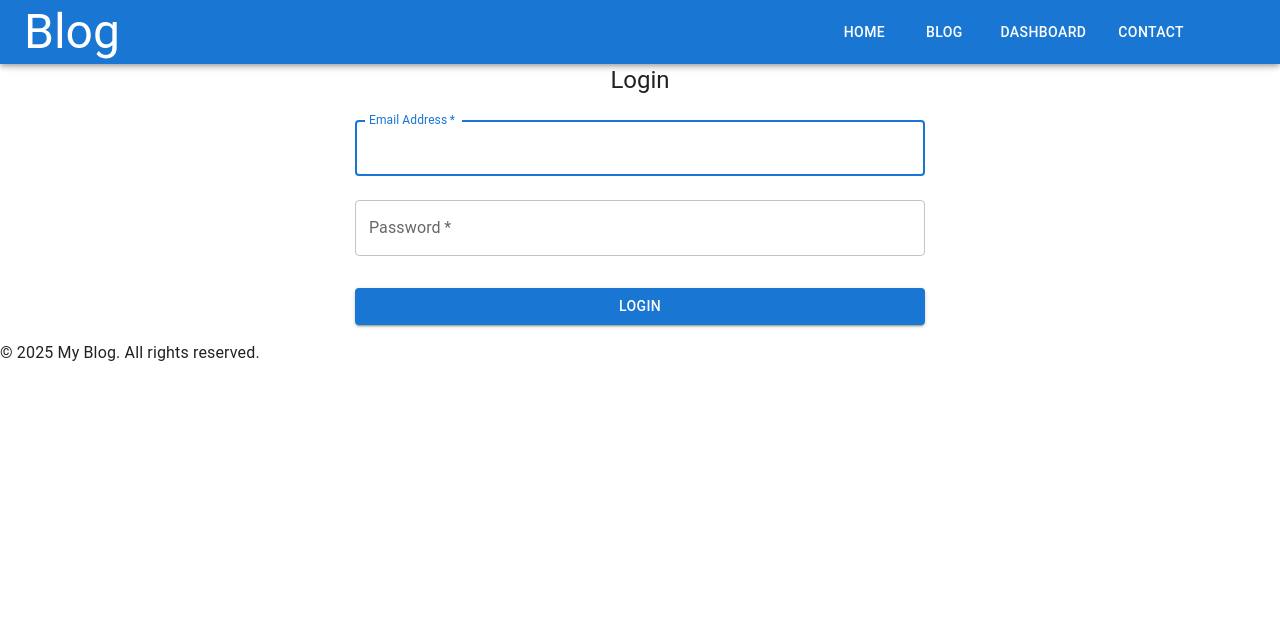
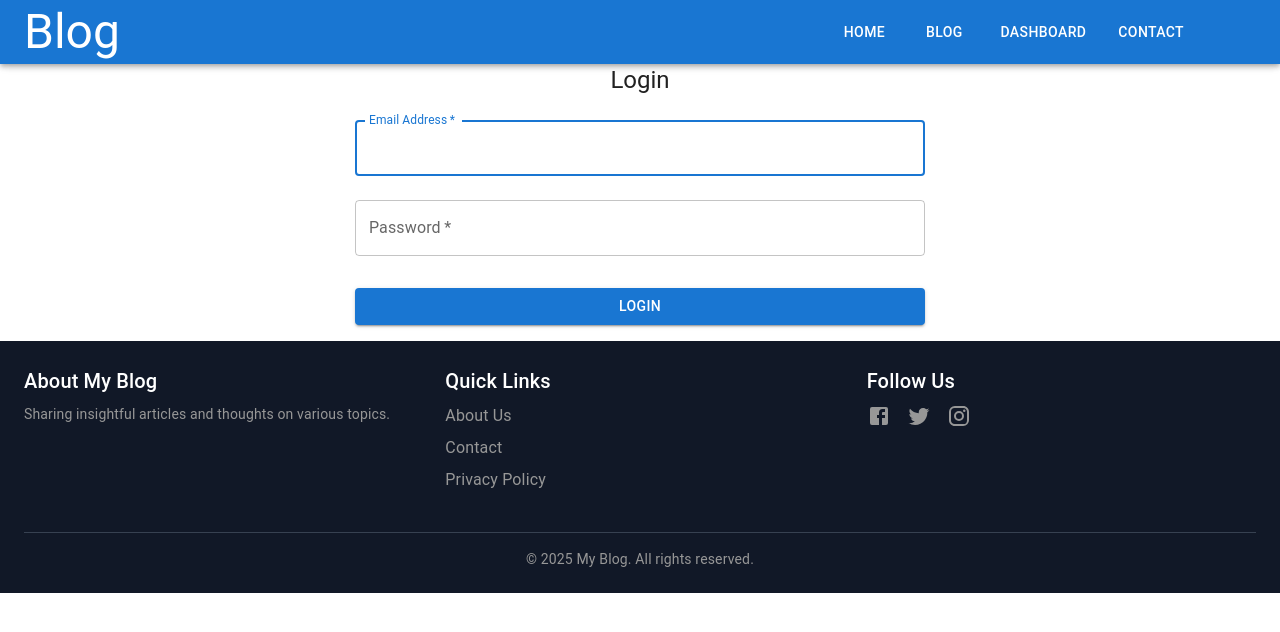
Before and after one commit to rashidc069/frontendup, a React (Vite) app: page /login in a window 1280 px wide. Shown: the top 632 px of the page. Built offline with nearby package versions, Linux system fonts and the light colour scheme.

Commit message:
Latest change

```diff
--- a/src/components/Footer.jsx
+++ b/src/components/Footer.jsx
@@ -1,7 +1,70 @@
+import React from 'react';
+import { Container, Grid, Typography, Link, Box } from '@mui/material';
+import FacebookIcon from '@mui/icons-material/Facebook';
+import TwitterIcon from '@mui/icons-material/Twitter';
+import InstagramIcon from '@mui/icons-material/Instagram';
+
 const Footer = () => {
     return (
-        <footer className="bg-gray-900 text-white p-4 text-center">
-            © {new Date().getFullYear()} My Blog. All rights reserved.
+        <footer style={{ backgroundColor: '#111827', color: 'white', padding: '24px' }}>
+            <Container maxWidth="md">
+                <Grid container spacing={4} justifyContent="center" alignItems="flex-start">
+                    <Grid item xs={12} md={4} textAlign={{ xs: 'center', md: 'left' }}>
+                        <Typography variant="h6" fontWeight="semibold" gutterBottom>
+                            About My Blog
+                        </Typography>
+                        <Typography variant="body2" color="#979797">
+                            Sharing insightful articles and thoughts on various topics.
+                        </Typography>
+                    </Grid>
+
+                    <Grid item xs={12} md={4} textAlign={{ xs: 'center', md: 'left' }}>
+                        <Typography variant="h6" fontWeight="semibold" gutterBottom>
+                            Quick Links
+                        </Typography>
+                        <Box component="ul" sx={{ listStyleType: 'none', padding: 0, margin: 0 }}>
+                            <Box component="li" sx={{ mb: 1 }}>
+                                <Link href="/about" color="#979797" underline="hover">
+                                    About Us
+                                </Link>
+                            </Box>
+                            <Box component="li" sx={{ mb: 1 }}>
+                                <Link href="/contact" color="#979797" underline="hover">
+                                    Contact
+                                </Link>
+                            </Box>
+                            <Box component="li" sx={{ mb: 1 }}>
+                                <Link href="/privacy-policy" color="#979797" underline="hover">
+                                    Privacy Policy
+                                </Link>
+                            </Box>
+                        </Box>
+                    </Grid>
+
+                    <Grid item xs={12} md={4} textAlign={{ xs: 'center', md: 'left' }}>
+                        <Typography variant="h6" fontWeight="semibold" gutterBottom>
+                            Follow Us
+                        </Typography>
+                        <Box display="flex" justifyContent={{ xs: 'center', md: 'flex-start' }} gap={2}>
+                            <Link href="https://facebook.com" target="_blank" color="#979797">
+                                <FacebookIcon />
+                            </Link>
+                            <Link href="https://twitter.com" target="_blank" color="#979797">
+                                <TwitterIcon />
+                            </Link>
+                            <Link href="https://instagram.com" target="_blank" color="#979797">
+                                <InstagramIcon />
+                            </Link>
+                        </Box>
+                    </Grid>
+                </Grid>
+
+                <Box mt={4} pt={2} borderTop="1px solid #374151" textAlign="center">
+                    <Typography variant="body2" color="#979797">
+                        © {new Date().getFullYear()} My Blog. All rights reserved.
+                    </Typography>
+                </Box>
+            </Container>
         </footer>
     );
 };
--- a/src/pages/BlogForm.jsx
+++ b/src/pages/BlogForm.jsx
@@ -2,30 +2,24 @@ import React, { useState, useEffect } from "react";
 import { TextField, Button, Container, Typography } from "@mui/material";
 import axios from "axios";
 import { useLocation, useNavigate, useParams } from "react-router-dom";
+// import "quill/dist/quill.snow.css"; // ✅ Ensure Quill is imported
+// import ReactQuill from "react-quill";
+// import "react-quill/dist/quill.snow.css";
+// import "react-quill/dist/react-quill.js";
 
 const BlogForm = () => {
     const [blog, setBlog] = useState({ title: "", content: "" });
-    const location = useLocation()
+    const location = useLocation();
     const navigate = useNavigate();
     const { id } = useParams();
     const isEdit = location?.state?.editMode;
-    const editData = location?.state?.blog
-
-    // useEffect(() => {
-    //     if (id) {
-    //         axios.get(`http://localhost:5000/api/blogs/${id}`)
-    //             .then((response) => {
-    //                 setBlog({ title: response.data.title, content: response.data.content });
-    //             })
-    //             .catch((error) => console.error("Error fetching blog:", error));
-    //     }
-    // }, [id]);
+    const editData = location?.state?.blog;
 
     useEffect(() => {
         if (isEdit && editData) {
             setBlog({
                 title: editData?.title || "",
-                content: editData?.content || ""
+                content: editData?.content || "", // ✅ Ensure content is a string
             });
         }
     }, [isEdit, editData]);
@@ -34,13 +28,17 @@ const BlogForm = () => {
         setBlog({ ...blog, [e.target.name]: e.target.value });
     };
 
+    const handleContentChange = (value) => {
+        setBlog((prev) => ({ ...prev, content: value || "" }));
+    };
+
     const handleSubmit = async (e) => {
         e.preventDefault();
         try {
             const token = localStorage.getItem("token");
             const headers = { Authorization: `Bearer ${token}` };
 
-            if (isEdit && editData?._id) {  // ✅ Check if _id exists
+            if (isEdit && editData?._id) {
                 await axios.put(`http://localhost:5000/api/blogs/${editData._id}`, blog, { headers });
                 alert("Blog updated successfully!");
             } else {
@@ -80,6 +78,15 @@ const BlogForm = () => {
                     rows={4}
                     required
                 />
+
+                {/* ✅ Removed TextField for content, using only ReactQuill */}
+                {/* <ReactQuill
+                    theme="snow"
+                    value={blog.content} // ✅ Directly using blog.content
+                    onChange={handleContentChange} // ✅ Updates blog.content
+                    style={{ marginTop: "16px", marginBottom: "16px", height: "200px" }}
+                /> */}
+
                 <Button type="submit" variant="contained" color="primary" sx={{ mt: 2 }}>
                     {id ? "Update Blog" : "Create Blog"}
                 </Button>
--- a/src/pages/BlogList.jsx
+++ b/src/pages/BlogList.jsx
@@ -1,5 +1,5 @@
 import React, { useEffect, useState } from "react";
-import { Card, CardContent, CardActionArea, CardMedia, Typography, Grid, Button } from "@mui/material";
+import { Box, Card, CardContent, CardActionArea, CardMedia, Typography, Grid, Button } from "@mui/material";
 import { useNavigate } from "react-router-dom";
 import axios from "axios";
 
@@ -63,10 +63,12 @@ const BlogList = () => {
     }
 
     return (
+
         <Grid container spacing={4} sx={{ padding: "2rem", marginTop: 6 }}>
+
             {blogs.map((blog) => (
                 <Grid item xs={12} sm={6} md={4} key={blog._id || blog.id}>
-                    <Card>
+                    <Card sx={{ height: '100%' }}>
                         <CardActionArea onClick={() => handleNavigate(blog)}>
                             <CardMedia
                                 component="img"
```
Also changed, not shown: package.json (+4 -4 lines), src/pages/Home.jsx (+59 -48 lines), 1 other file (tests, documents, lock files or other folders).
